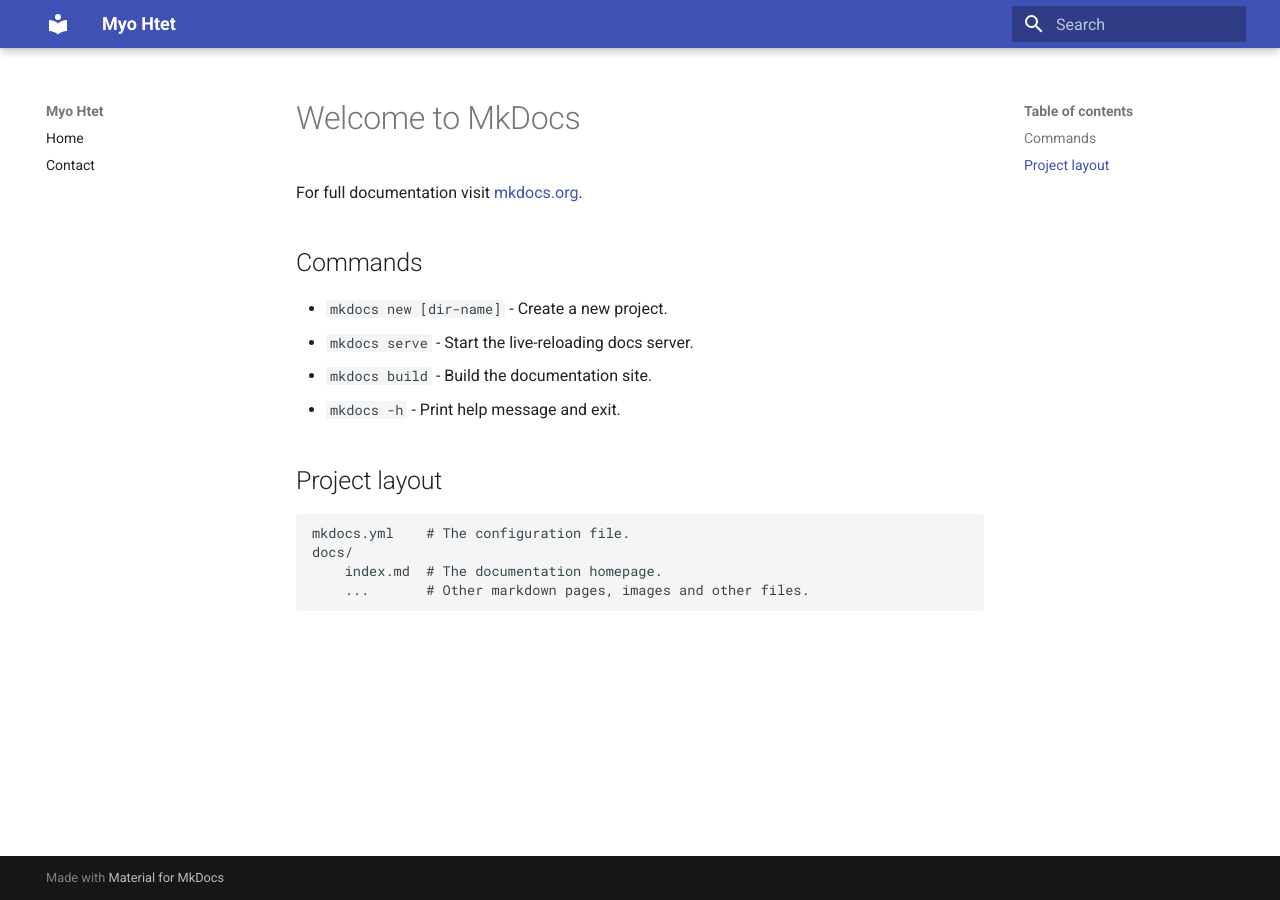
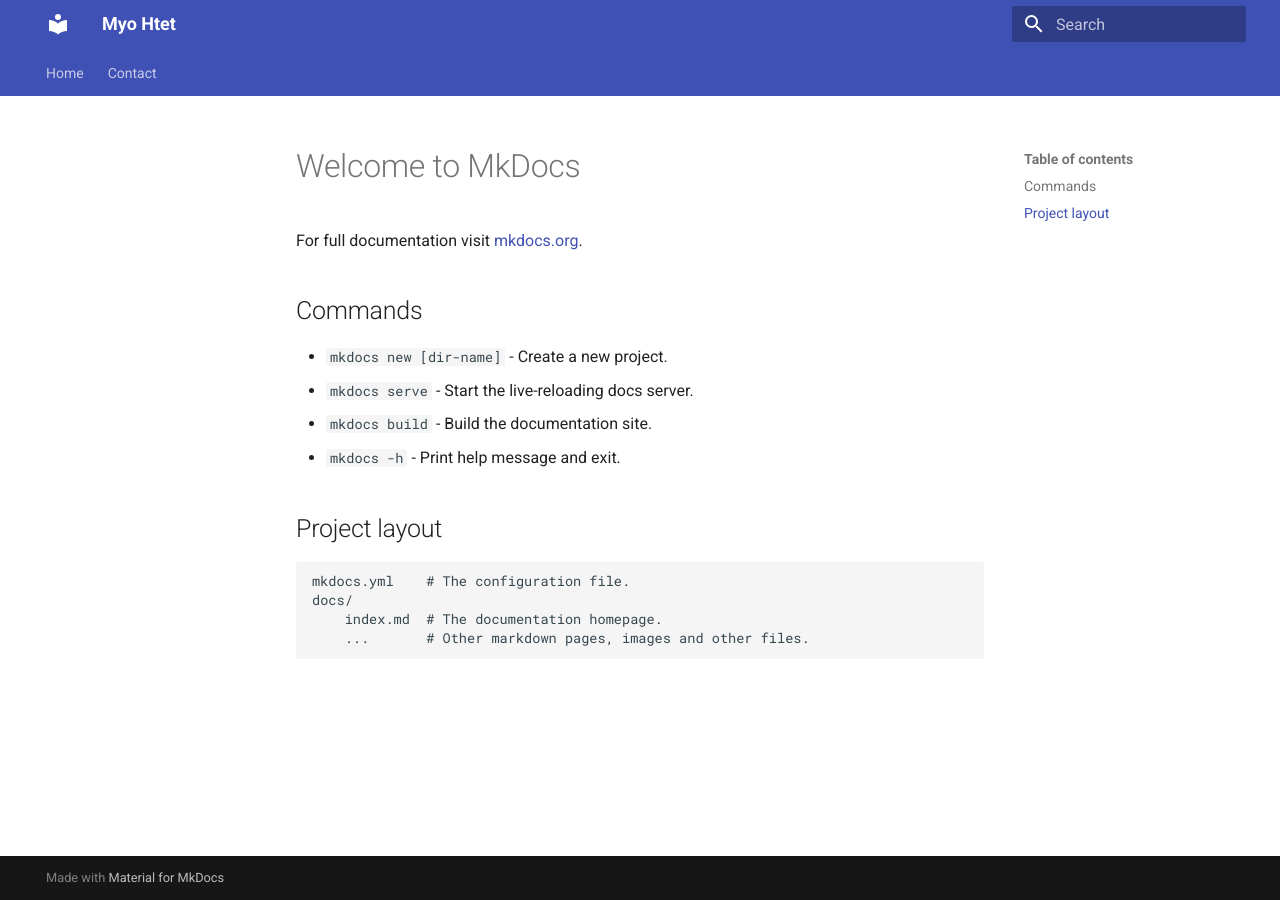
Before and after one commit to Mr-MyoHtet/myohtet-portfolio, an MkDocs documentation site: the page built from docs/index.md, in a window 1280 px wide. Built offline with MkDocs 1.6.1 and Material for MkDocs 9.7.7, drawn with Linux system fonts in a browser that asks for light colours.

Commit message:
change nav

```diff
--- a/mkdocs.yml
+++ b/mkdocs.yml
@@ -4,3 +4,9 @@
   - Contact: contact.md
 theme:
   name: material
+  features:
+    - navigation.instant
+    - navigation.instant.progress
+    - navigation.instant.preview
+    - navigation.tracking
+    - navigation.tabs
```
Also changed, not shown: docs/contact.md (added, +2 -0 lines).
